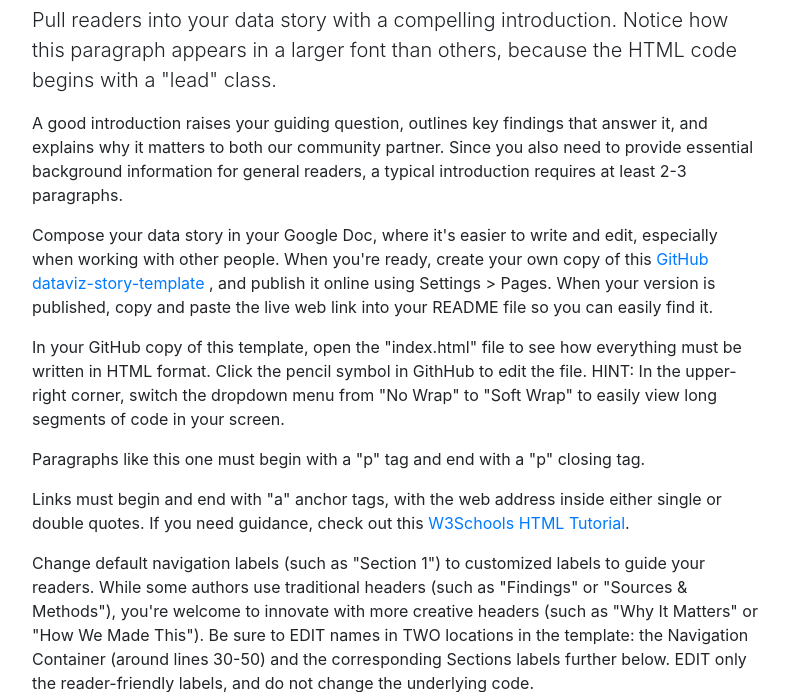
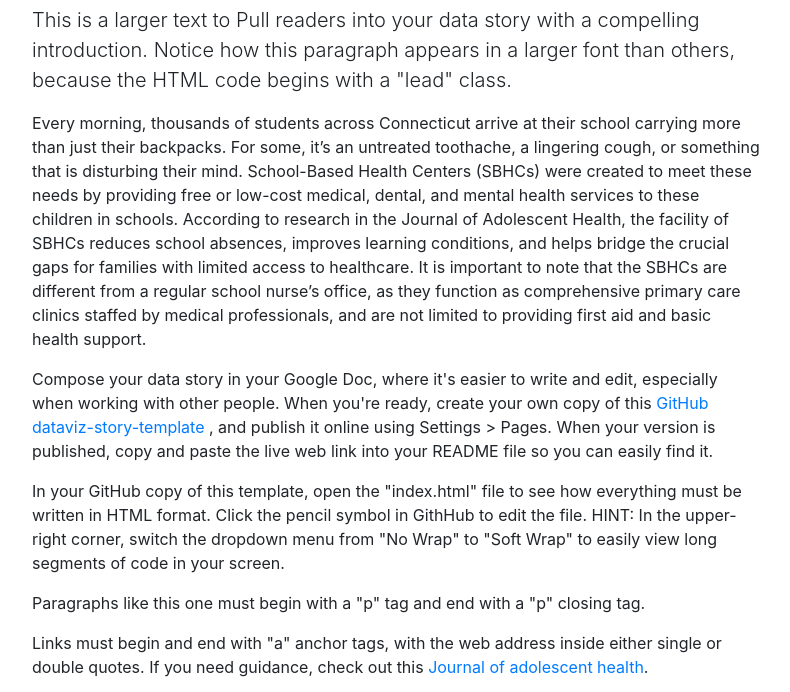
Before and after one commit to Jamal931/data-story-practice1, a plain HTML site: page index.html in a window 1280 px wide. Shown: the part 701-1393 px from the top of the page, without its empty margins (243-1033 px from the left). Drawn offline with nearby package versions, Linux system fonts and the light colour scheme.

Commit message:
Update introduction and content in index.html

```diff
--- a/index.html
+++ b/index.html
@@ -68,9 +68,9 @@
 
           <h2>EDIT Section 1 label</h2>
 
-          <p class="lead">Pull readers into your data story with a compelling introduction. Notice how this paragraph appears in a larger font than others, because the HTML code begins with a "lead" class.</p>
+          <p class="lead">This is a larger text to Pull readers into your data story with a compelling introduction. Notice how this paragraph appears in a larger font than others, because the HTML code begins with a "lead" class.</p>
 
-          <p>A good introduction raises your guiding question, outlines key findings that answer it, and explains why it matters to both our community partner. Since you also need to provide essential background information for general readers, a typical introduction requires at least 2-3 paragraphs.</p>
+          <p>Every morning, thousands of students across Connecticut arrive at their school carrying more than just their backpacks. For some, it’s an untreated toothache, a lingering cough, or something that is disturbing their mind. School-Based Health Centers (SBHCs) were created to meet these needs by providing free or low-cost medical, dental, and mental health services to these children in schools. According to research in the Journal of Adolescent Health, the facility of SBHCs reduces school absences, improves learning conditions, and helps bridge the crucial gaps for families with limited access to healthcare. It is important to note that the SBHCs are different from a regular school nurse’s office, as they function as comprehensive primary care clinics staffed by medical professionals, and are not limited to providing first aid and basic health support.</p>
 
           <p>Compose your data story in your Google Doc, where it's easier to write and edit, especially when working with other people. When you're ready, create your own copy of this <a href="https://github.com/DataVizForAll/dataviz-story-template">GitHub dataviz-story-template </a>, and publish it online using Settings > Pages. When your version is published, copy and paste the live web link into your README file so you can easily find it.</p>
 
@@ -78,7 +78,7 @@
 
           <p>Paragraphs like this one must begin with a "p" tag and end with a "p" closing tag.</p>
 
-          <p>Links must begin and end with "a" anchor tags, with the web address inside either single or double quotes. If you need guidance, check out this <a href='https://www.w3schools.com/html/html_basic.asp'>W3Schools HTML Tutorial</a>.
+          <p>Links must begin and end with "a" anchor tags, with the web address inside either single or double quotes. If you need guidance, check out this <a href='https://www.jahonline.org/article/S1054-139X(23)00377-4/fulltext , '>Journal of adolescent health</a>.
 
           <p>Change default navigation labels (such as "Section 1") to customized labels to guide your readers. While some authors use traditional headers (such as "Findings" or "Sources & Methods"), you're welcome to innovate with more creative headers (such as "Why It Matters" or "How We Made This"). Be sure to EDIT names in TWO locations in the template: the Navigation Container (around lines 30-50) and the corresponding Sections labels further below. EDIT only the reader-friendly labels, and do not change the underlying code.</p>
 
```
